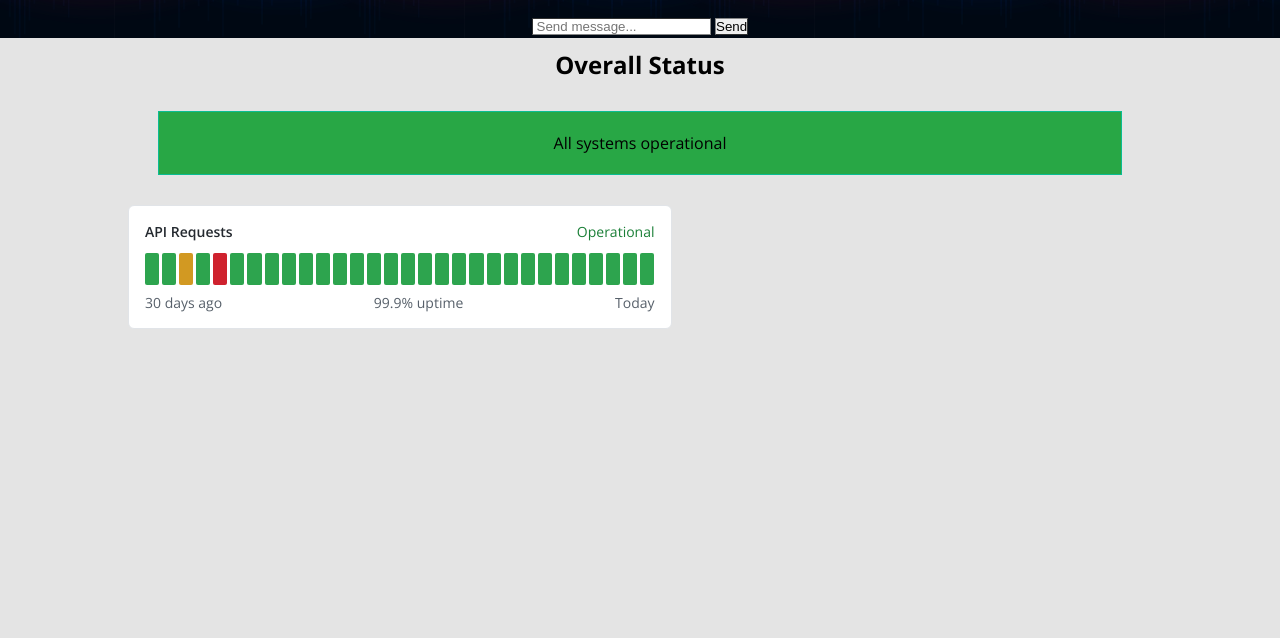
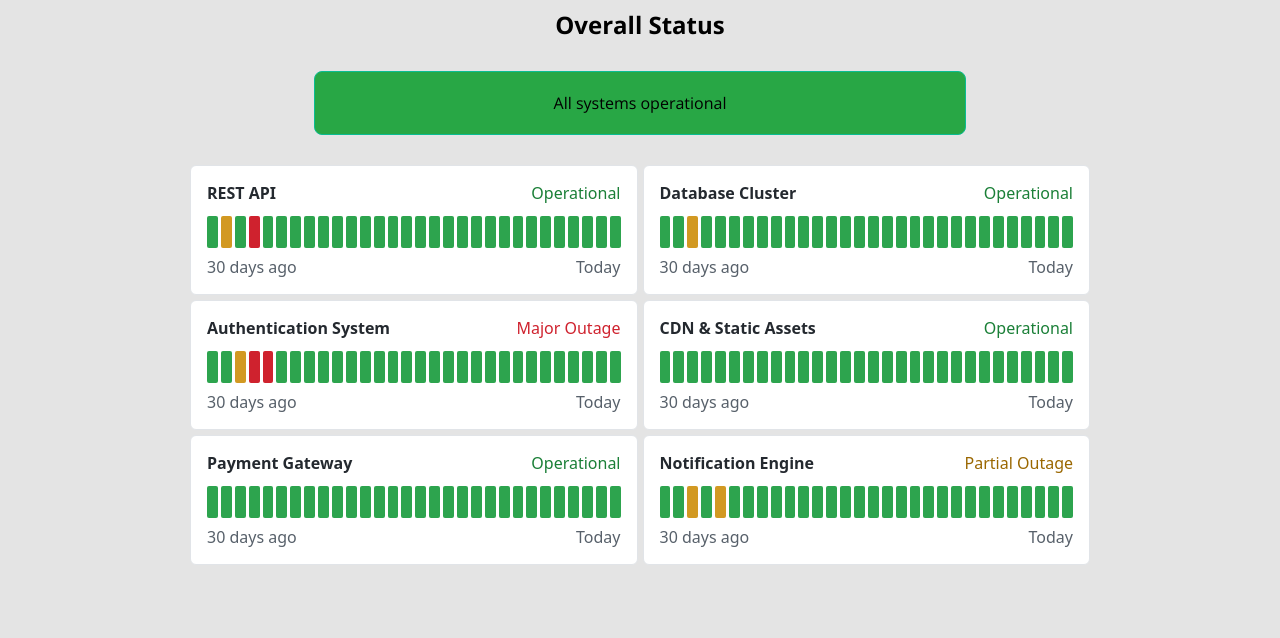
Before and after one commit to Saulocmf/FabStatusPage, a plain HTML site: page index.html in a window 1280 px wide. Shown: the part 162-800 px from the top of the page. Drawn offline with nearby package versions, Linux system fonts and the light colour scheme.

Commit message:
Varios serviços representados

```diff
--- a/index.html
+++ b/index.html
@@ -13,12 +13,7 @@
     <!-- <div id="container"> -->
         <div id="header">
             <div id="title-container">
-                <!-- <img class="logo" src="img/status2.jpg"/> -->
                 <h1 class="blue">Fabrice's <span class="white">Status Page</span></h1>
-            </div>
-            <div id="search-container">
-                <input id="search-message" type="text" placeholder=" Send message..." />
-                <button type="submit" id="btn-search">Send</button>
             </div>
         </div>
 
@@ -29,26 +24,12 @@
                 <p id="overall-status">All systems operational</p>
             </div>
 
-            <div id="items-container">
-                <div class="status-component">
-                    <div class="component-header">
-                        <span class="component-name">API Requests</span>
-                        <span class="component-status status-operational">Operational</span>
-                    </div>
+            <!-- Services List Container -->
+            <div id="status-dashboard" class="status-dashboard"></div>
 
-                    <!-- 30-day status bar container -->
-                    <div class="status-bar-container" id="api-status-bars"></div>
-
-                    <div class="status-footer">
-                        <span>30 days ago</span>
-                        <span class="uptime-percent">99.9% uptime</span>
-                        <span>Today</span>
-                    </div>
-                </div>
-            </div>
         </div>
 
 
 </body>
-<script src="script.js"></script>
+<script type="module" src="script.js"></script>
 </html>
--- a/script.js
+++ b/script.js
@@ -1,19 +1,42 @@
-// Simulated health data for the past 30 days
-const mockHistory = [
-  { date: "2026-09-01", status: "operational" },
-  { date: "2026-09-02", status: "operational" },
-  { date: "2026-09-03", status: "degraded" },   // Partial incident
-  { date: "2026-09-04", status: "operational" },
-  { date: "2026-09-05", status: "outage" },     // Major outage
-  // ... fill out or fetch dynamically
-];
+import servicesData from './servicesData.json' with { type: 'json' };
+console.log(servicesData);
 
 
-// Fallback to operational if no specific incident data exists
-function renderStatusBars(containerId, historyData, totalDays = 30) {
-  const container = document.getElementById(containerId);
-  container.innerHTML = "";
+function renderDashboard(services, totalDays = 30) {
+  const dashboard = document.getElementById("status-dashboard");
+  dashboard.innerHTML = ""; // Clear existing UI
 
+  services.forEach(service => {
+    // 1. Create the card container for this service
+    const serviceCard = document.createElement("div");
+    serviceCard.className = "status-component";
+
+    // 2. Build the header and bar container markup
+    serviceCard.innerHTML = `
+      <div class="component-header">
+        <span class="component-name">${service.name}</span>
+        <span class="component-status status-${service.currentStatus}">
+          ${formatStatusText(service.currentStatus)}
+        </span>
+      </div>
+      <div class="status-bar-container" id="bars-${service.id}"></div>
+      <div class="status-footer">
+        <span>${totalDays} days ago</span>
+        <span>Today</span>
+      </div>
+    `;
+
+    // 3. Append the service card to the main dashboard
+    dashboard.appendChild(serviceCard);
+
+    // 4. Fill in the status bars for this specific service
+    const barContainer = serviceCard.querySelector(`#bars-${service.id}`);
+    renderSingleServiceBars(barContainer, service.history, totalDays);
+  });
+}
+
+// Helper to render bars into a specific container
+function renderSingleServiceBars(container, historyData, totalDays) {
   for (let i = 0; i < totalDays; i++) {
     const bar = document.createElement("div");
     bar.className = "day-bar";
@@ -21,12 +44,20 @@ function renderStatusBars(containerId, historyData, totalDays = 30) {
     const dayData = historyData[i] || { status: "operational" };
     bar.classList.add(dayData.status);
 
-    // Add tooltip on hover
     bar.title = `${dayData.date || "Day " + (i + 1)}: ${dayData.status.toUpperCase()}`;
-
     container.appendChild(bar);
   }
 }
 
-// Initialize on page load
-renderStatusBars("api-status-bars", mockHistory, 30);
+// Helper for status text formatting
+function formatStatusText(status) {
+  switch (status) {
+    case "operational": return "Operational";
+    case "degraded": return "Partial Outage";
+    case "outage": return "Major Outage";
+    default: return "Unknown";
+  }
+}
+
+// Initialize the dashboard
+renderDashboard(servicesData, 30);
--- /dev/null
+++ b/servicesData.json
@@ -0,0 +1,74 @@
+[
+  {
+    "id": "api-service",
+    "name": "REST API",
+    "currentStatus": "operational",
+    "history": [
+      { "date": "2026-09-01", "status": "operational" },
+      { "date": "2026-09-02", "status": "degraded" },
+      { "date": "2026-09-03", "status": "operational" },
+      { "date": "2026-09-04", "status": "outage" },
+      { "date": "2026-09-05", "status": "operational" }
+    ]
+  },
+  {
+    "id": "database-service",
+    "name": "Database Cluster",
+    "currentStatus": "operational",
+    "history": [
+      { "date": "2026-09-01", "status": "operational" },
+      { "date": "2026-09-02", "status": "operational" },
+      { "date": "2026-09-03", "status": "degraded" },
+      { "date": "2026-09-04", "status": "operational" },
+      { "date": "2026-09-05", "status": "operational" }
+    ]
+  },
+  {
+    "id": "auth-service",
+    "name": "Authentication System",
+    "currentStatus": "outage",
+    "history": [
+      {"date": "2026-09-01", "status": "operational"},
+      {"date": "2026-09-02", "status": "operational"},
+      {"date": "2026-09-03", "status": "degraded"},
+      {"date": "2026-09-04", "status": "outage"},
+      {"date": "2026-09-05", "status": "outage"}
+    ]
+  },
+  {
+    "id": "cdn-service",
+    "name": "CDN & Static Assets",
+    "currentStatus": "operational",
+    "history": [
+      {"date": "2026-09-01", "status": "operational"},
+      {"date": "2026-09-02", "status": "operational"},
+      {"date": "2026-09-03", "status": "operational"},
+      {"date": "2026-09-04", "status": "operational"},
+      {"date": "2026-09-05", "status": "operational"}
+    ]
+  },
+  {
+    "id": "payments-service",
+    "name": "Payment Gateway",
+    "currentStatus": "operational",
+    "history": [
+      {"date": "2026-09-01", "status": "operational"},
+      {"date": "2026-09-02", "status": "operational"},
+      {"date": "2026-09-03", "status": "operational"},
+      {"date": "2026-09-04", "status": "operational"},
+      {"date": "2026-09-05", "status": "operational"}
+    ]
+  },
+  {
+    "id": "email-service",
+    "name": "Notification Engine",
+    "currentStatus": "degraded",
+    "history": [
+      {"date": "2026-09-01", "status": "operational"},
+      {"date": "2026-09-02", "status": "operational"},
+      {"date": "2026-09-03", "status": "degraded"},
+      {"date": "2026-09-04", "status": "operational"},
+      {"date": "2026-09-05", "status": "degraded"}
+    ]
+  }
+]
--- a/style.css
+++ b/style.css
@@ -1,9 +1,7 @@
 *{
     margin: 0;
     padding: 0;
-    /* border-style:solid; */
-    border-color: rgb(133, 134, 134);
-    border-width: 0.009px;
+    /* border: solid rgb(133, 134, 134) 1px; */
 }
 
 body {
@@ -18,7 +16,7 @@ body {
     background-size:contain;
     background-position: center center;
     width: 100%;
-    height: 25vh;
+    height: 20vh;
     box-sizing: border-box;
     text-align: center;
     padding-top: 10vh;
@@ -49,30 +47,26 @@ body {
     margin: 0 auto;
 }
 
-#items-container {
+#overall-status {
+    background-color: #28a745;
+    border: 1px solid #0abc93;
+    padding: 20px 0px ;
+    text-align: center;
+    margin: 30px auto;
+    width: 650px;
+    max-width: calc(100% - 20px);
+    border-radius: 8px;
+}
+
+#status-dashboard {
     display: grid;
     grid-template-columns: repeat(2, minmax(0, 1fr));
     gap: 5px;
     width: 100%;
+    box-sizing: border-box;
     /* padding: 0 10px; */
-    box-sizing: border-box;
 }
 
-/* .status-item {
-    width: auto;
-    text-align: center;
-    padding: 10px;
-    border: 1px solid #9d9d9d;
-    background-color: #ffffff;
-} */
-
-#overall-status {
-    background-color: #28a745;
-    border: 1px solid #0abc93;
-    padding: 20px ;
-    text-align: center;
-    margin: 30px ;
-}
 
 h2 {
     color: #000000;
@@ -84,20 +78,32 @@ h3 {
     text-align: center;
 }
 
+.status-dashboard {
+  display: flex;
+  flex-direction: column;
+  gap: 16px; /* Spacing between each service row */
+  max-width: 900px;
+  margin: 0 auto;
+}
+@media (max-width: 600px) {
+  #status-dashboard {
+    grid-template-columns: 1fr;
+  }
+}
 .status-component {
-    width: 100%;
-    max-width: 650px;
-    /* font-family: system-ui, -apple-system, sans-serif; */
-    padding: 16px;
+    /* width: 100%; */
+    /* max-width: 650px; */
   background: #ffffff;
   border: 1px solid #e1e4e8;
   border-radius: 6px;
+  padding: 16px;
+  font-family: system-ui, -apple-system, sans-serif;
   }
 
 .component-header, .status-footer {
   display: flex;
   justify-content: space-between;
-    font-size: 14px;
+  font-size: 16px;
   color: #57606a;
 }
 
@@ -105,10 +111,10 @@ h3 {
     font-weight: 600;
     color: #24292f;
 }
-.status-operational {
-    color: #1a7f37;
-    font-weight: 500;
-}
+/* Status Text Colors */
+.status-operational { color: #1a7f37; font-weight: 500; }
+.status-degraded    { color: #9a6700; font-weight: 500; }
+.status-outage      { color: #cf222e; font-weight: 500; }
 
 /* Grid layout for daily bars */
 .status-bar-container {
@@ -124,12 +130,12 @@ h3 {
     border-radius: 2px;
     cursor: pointer;
     position: relative;
-    transition: opacity 0.15s ease;
+    transition: opacity 0.10s ease;
 }
 
 .day-bar:hover { opacity: 0.75; }
 
-  /* Status Colors */
+  /* Status Bar Colors */
 .day-bar.operational { background-color: #2da44e; }
 .day-bar.degraded    { background-color: #d29922; }
 .day-bar.outage      { background-color: #cf222e; }
```
Lines whose indentation alone changed are shown as unchanged.
